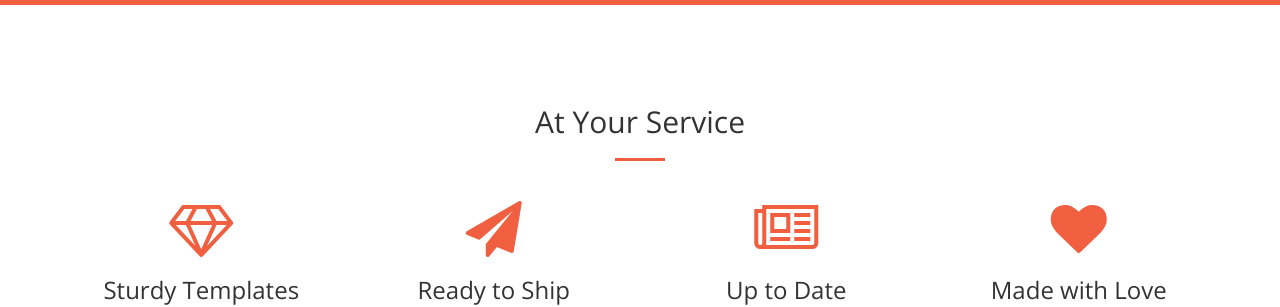
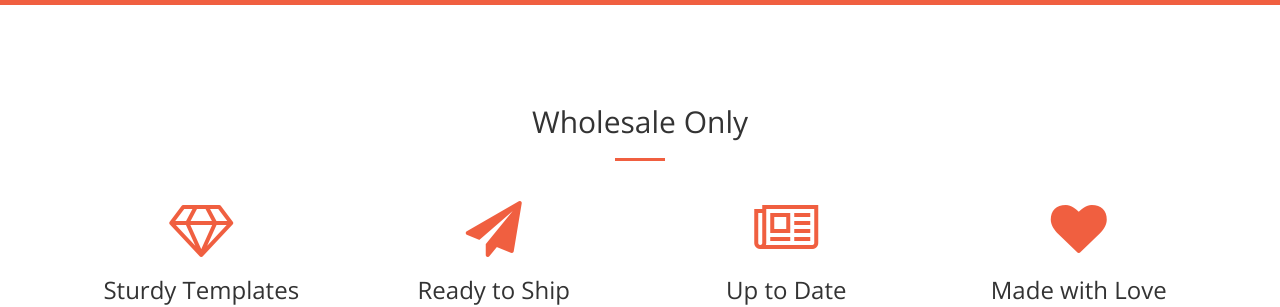
Before and after one commit to wesosan/wesosan.github.io, a Jekyll site: the page built from index.html, in a window 1280 px wide and 900 px high, scrolled down 1154 px. Shown: the part 159-466 px from the top of the window. Built offline with Jekyll 4.4.1, drawn with Linux system fonts in a browser that asks for light colours.

Commit message:
Update services.html  -- wholesale only

```diff
--- a/_includes/services.html
+++ b/_includes/services.html
@@ -2,7 +2,7 @@
     <div class="container">
         <div class="row">
             <div class="col-lg-12 text-center">
-                <h2 class="section-heading">At Your Service</h2>
+                <h2 class="section-heading">Wholesale Only</h2>
                 <hr class="primary">
             </div>
         </div>
```
